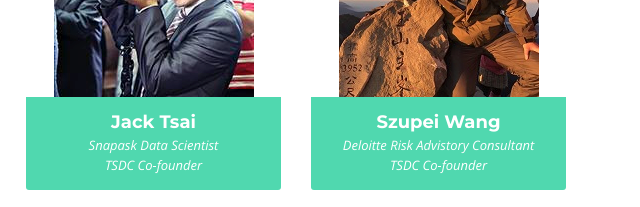
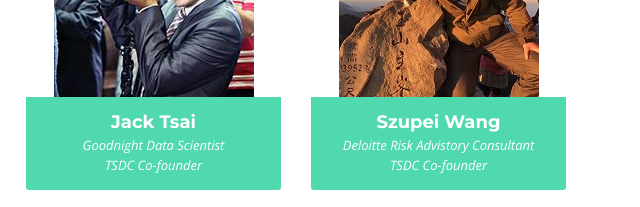
Before and after one commit to tkustatdc/homepage, a plain HTML site: page index.html in a window 1280 px wide. Shown: the part 2780-2987 px from the top of the page, 629-1269 px from the left. Drawn offline with nearby package versions, Linux system fonts and the light colour scheme; some packages are replaced by stand-ins of ours.

Commit message:
Update index.html

```diff
--- a/index.html
+++ b/index.html
@@ -358,7 +358,7 @@
               <div class="pic"><img src="img/team/jack.png" alt=""></div>
               <div class="details">
                 <h4>Jack Tsai</h4>
-                <span>Snapask Data Scientist</span>
+                <span>Goodnight Data Scientist</span>
                 <span>TSDC Co-founder</span>
               </div>
             </div>
```
